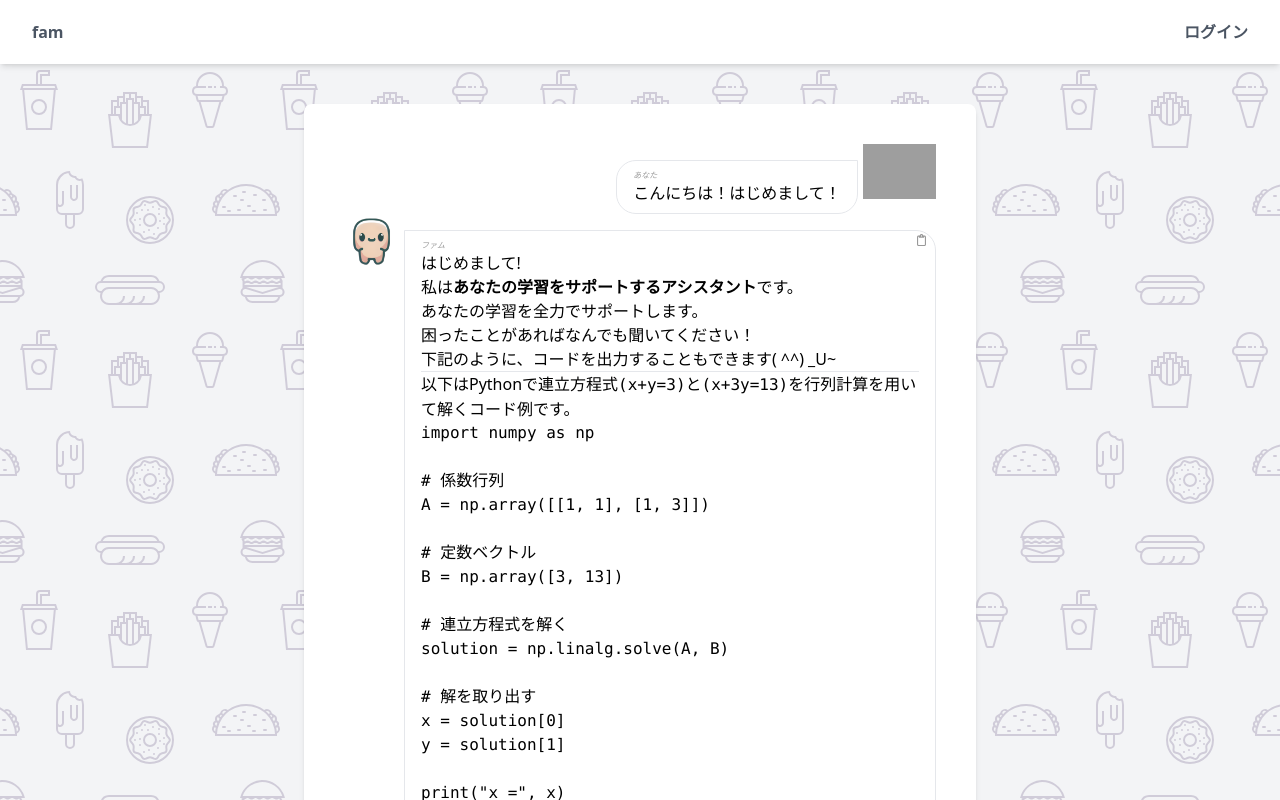
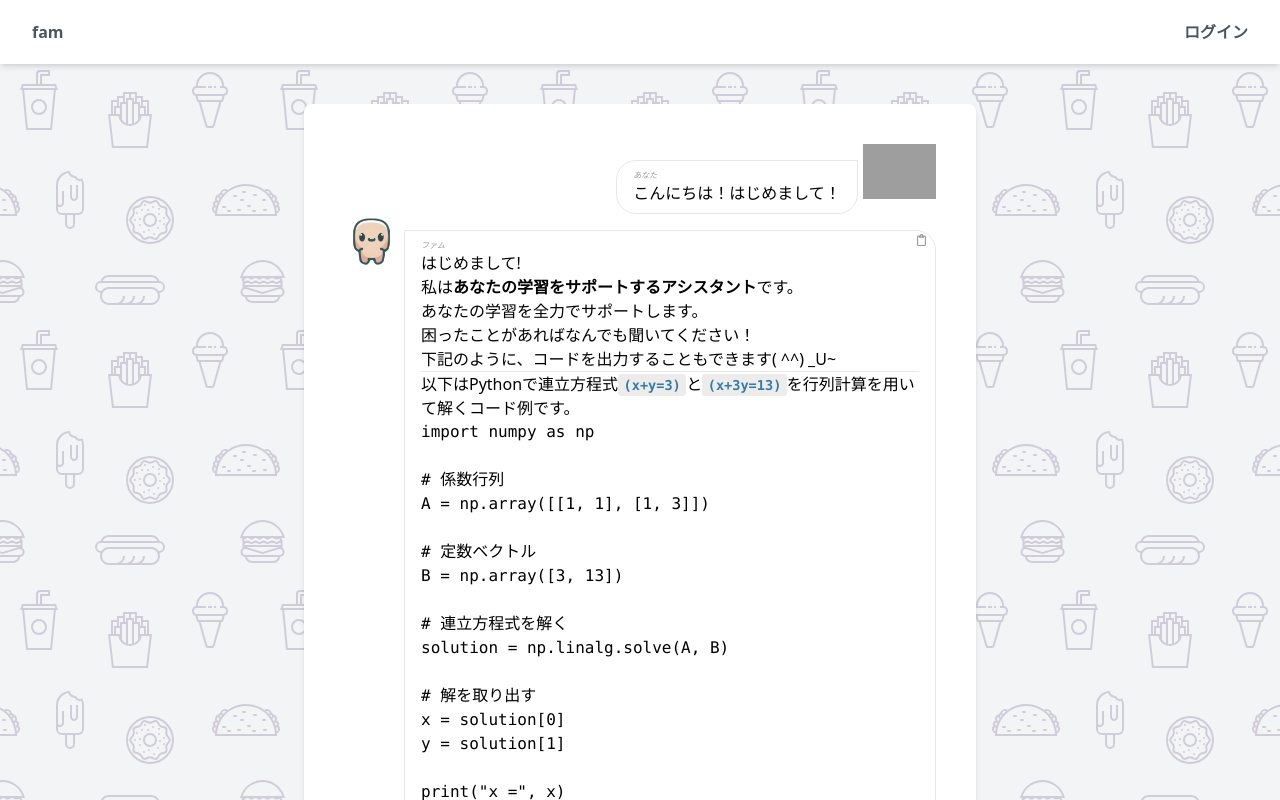
Before and after one commit to fixmix-hackathon/fixmix, a Next.js app: page / in a window 1280 px wide. Shown: the top 800 px of the page. Built offline with nearby package versions, Linux system fonts and the light colour scheme; grey boxes are pictures that could not be loaded.

Commit message:
[add] codeタグにスタイルを追加

```diff
--- a/app/components/CodeBlock.module.css
+++ b/app/components/CodeBlock.module.css
@@ -2,3 +2,12 @@
   white-space: pre-wrap !important;
   overflow-wrap: anywhere !important;
 }
+
+.markdown :not(pre) > code {
+  background-color: rgba(135,131,120,.15);
+  color: rgba(51, 126, 169, 1);
+  border-radius: 3px;
+  font-size: 85%;
+  font-weight: 600;
+  padding: 0.2em 0.4em;
+}
```
